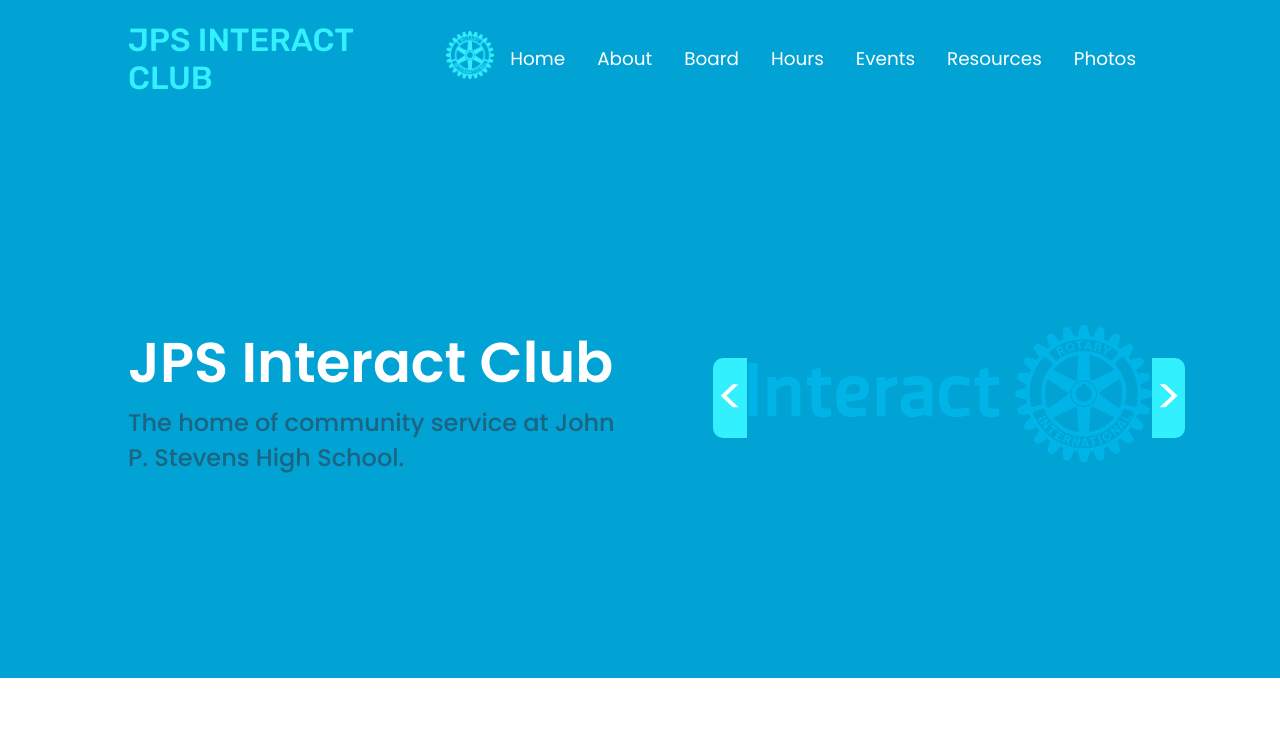
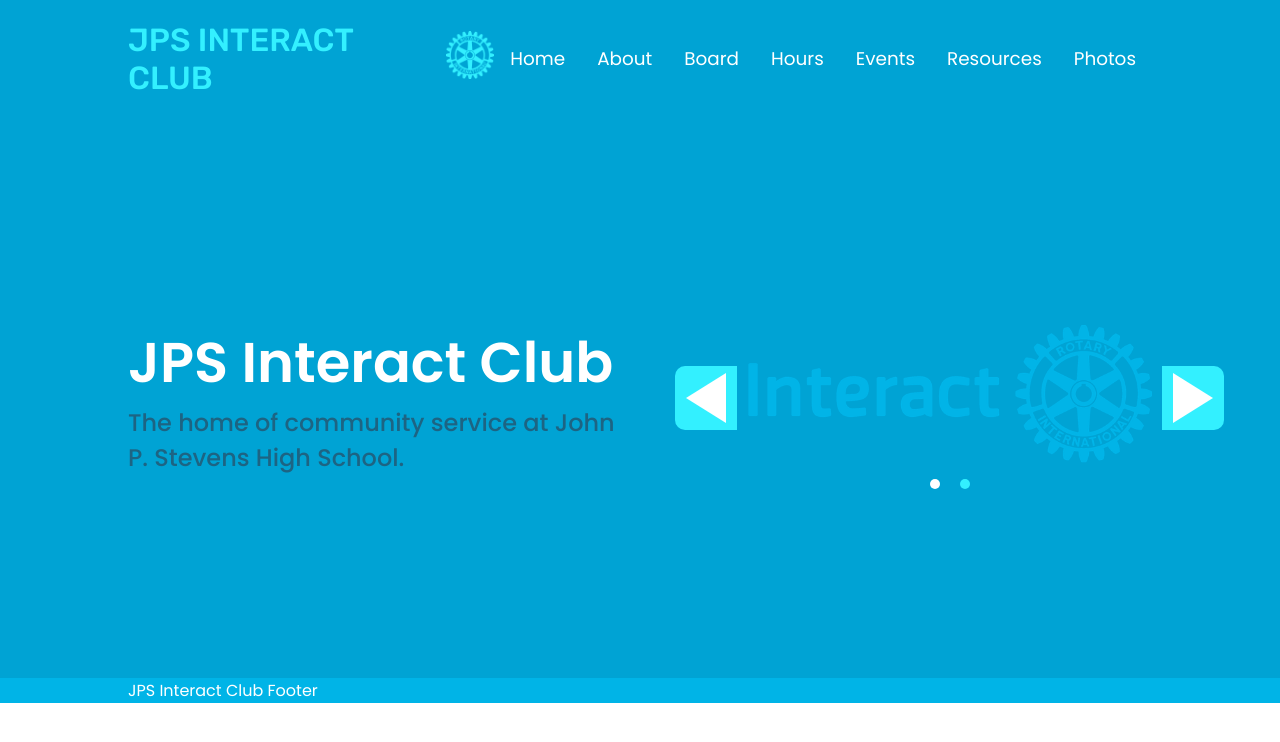
Before and after one commit to def-SpaceWar/jps-interact-website, a SvelteKit app: page / in a window 1280 px wide. Shown: the top 742 px of the page. Built offline with nearby package versions, Linux system fonts and the light colour scheme.

Commit message:
Updated slideshow and added a footer

```diff
--- a/src/routes/+layout.svelte
+++ b/src/routes/+layout.svelte
@@ -1,17 +1,13 @@
 <script>
+	import Footer from './Footer.svelte';
 	import Header from './Header.svelte';
 	import './styles.css';
 </script>
 
 <div class="app">
 	<Header />
-
 	<slot />
-
-	<!-- <Footer /> -->
-	<!-- <footer>
-		<p>visit <a href="https://kit.svelte.dev">kit.svelte.dev</a> to learn SvelteKit</p>
-	</footer> -->
+	<Footer />
 </div>
 
 <style>
@@ -20,5 +16,4 @@
 		flex-direction: column;
 		min-height: 100vh;
 	}
-
 </style>
--- /dev/null
+++ b/src/routes/Footer.svelte
@@ -0,0 +1,10 @@
+<div>JPS Interact Club Footer</div>
+
+<style>
+	div {
+		padding-left: 10%;
+		padding-right: 10%;
+		background-color: var(--primary);
+		color: var(--primary-bg);
+	}
+</style>
--- a/src/routes/SlideShow.svelte
+++ b/src/routes/SlideShow.svelte
@@ -6,7 +6,7 @@
 	const images: ImageData[] = [
 		{
 			src: 'banner.png',
-			alt: 'Pizza Sale'
+			alt: 'Interact Club Banner'
 		},
 		{
 			src: 'hero-banner.png',
@@ -16,6 +16,7 @@
 
 	let currentImgIdx = 0;
 	$: currentImg = images[currentImgIdx];
+	$: numList = images.map((_, idx) => idx);
 
 	function prevImg() {
 		currentImgIdx--;
@@ -30,12 +31,59 @@
 			currentImgIdx = 0;
 		}
 	}
+
+	function setImage(idx: number) {
+		return () => (currentImgIdx = idx);
+	}
 </script>
 
 <div id="slideshow">
-	<button on:click={prevImg} id="prev">{'<'}</button>
+	<button on:click={prevImg} id="prev">
+		<svg
+			viewBox="10 0 100 100"
+			xmlns="http://www.w3.org/2000/svg"
+			width="50"
+			height="50"
+			id="selected"
+		>
+			<polygon points="100 0 20 50 100 100" />
+		</svg>
+	</button>
 	<img src={currentImg.src} alt={currentImg.alt} width="100%" />
-	<button on:click={nextImg} id="next">{'>'}</button>
+	<button on:click={nextImg} id="next">
+		<svg
+			viewBox="0 0 80 100"
+			xmlns="http://www.w3.org/2000/svg"
+			width="50"
+			height="50"
+			id="selected"
+		>
+			<polygon points="0 0 80 50 0 100" />
+		</svg>
+	</button>
+	<div id="indicator">
+		{#each numList as indexNum}
+			{#if indexNum == currentImgIdx}
+				<button id="invisible">
+					<svg
+						viewBox="0 0 100 100"
+						xmlns="http://www.w3.org/2000/svg"
+						width="10"
+						height="10"
+						id="selected"
+					>
+						<circle cx="50" cy="50" r="50" />
+					</svg>
+				</button>
+			{:else}
+				<button on:click={setImage(indexNum)} id="invisible" class="clickable">
+					<svg viewBox="0 0 100 100" xmlns="http://www.w3.org/2000/svg" width="10" height="10">
+						<circle cx="50" cy="50" r="50" />
+					</svg>
+				</button>
+			{/if}
+		{/each}
+	</div>
 </div>
 
 <style>
@@ -45,24 +93,22 @@
 	}
 
 	button {
-		font-size: 50px;
-		padding: 0px 3px 0px 3px;
-		margin: 0px;
-		width: fit-content;
-        border: none;
-		height: 80px;
+		padding-top: 7px;
+		margin-left: 10px;
+		margin-right: 10px;
+		border: none;
 		transform: translateY(-50%);
-        top: 50%;
-        background-color: var(--nav-title-fg);
-    }
+		top: 50%;
+		background-color: var(--nav-title-fg);
+	}
 
 	button:hover {
-		cursor: pointer;
+		background-color: var(--nav-hover-fg);
 	}
 
 	#slideshow {
 		position: relative;
-		min-width: 100%;
+		width: 100%;
 	}
 
 	#prev {
@@ -71,9 +117,36 @@
 		border-radius: 10px 0px 0px 10px;
 	}
 
+	.clickable:hover,
+	button[id='prev']:hover,
+	button[id='next']:hover {
+		cursor: pointer;
+	}
+
 	#next {
 		position: absolute;
 		left: 100%;
 		border-radius: 0px 10px 10px 0px;
 	}
+
+	#indicator {
+		position: absolute;
+		top: 100%;
+		width: 100%;
+		display: flex;
+		justify-content: center;
+	}
+
+	#invisible {
+		background-color: transparent;
+		padding: 30px 0px 0px 0px;
+	}
+
+	svg {
+		fill: var(--nav-title-fg);
+	}
+
+	#selected {
+		fill: var(--primary-bg);
+	}
 </style>
--- a/src/routes/about/+page.svelte
+++ b/src/routes/about/+page.svelte
@@ -1,6 +1,6 @@
 <svelte:head>
-	<title>About</title>
-	<meta name="description" content="About this app" />
+	<title>JPS Interact Club: About</title>
+	<meta name="description" content="About the JPS Interact Club" />
 </svelte:head>
 
 <h1 class="title">About Us</h1>
--- a/src/routes/styles.css
+++ b/src/routes/styles.css
@@ -17,6 +17,10 @@
 	--transition-length: 300ms;
 	--column-width: 42rem;
 	--column-margin-top: 4rem;
+}
+
+* {
+	transition: var(--transition-length);
 }
 
 h1 {
```
Also changed, not shown: 1 other file (tests, documents, lock files or other folders).
